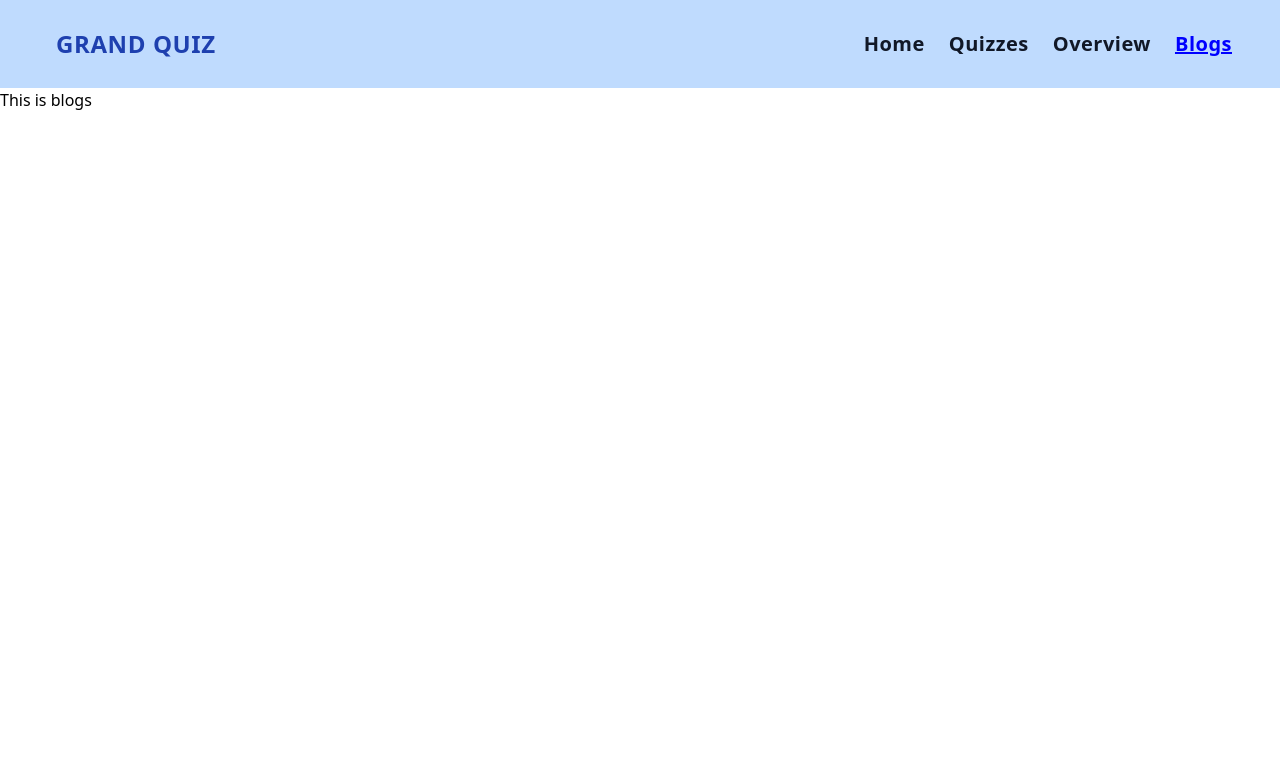
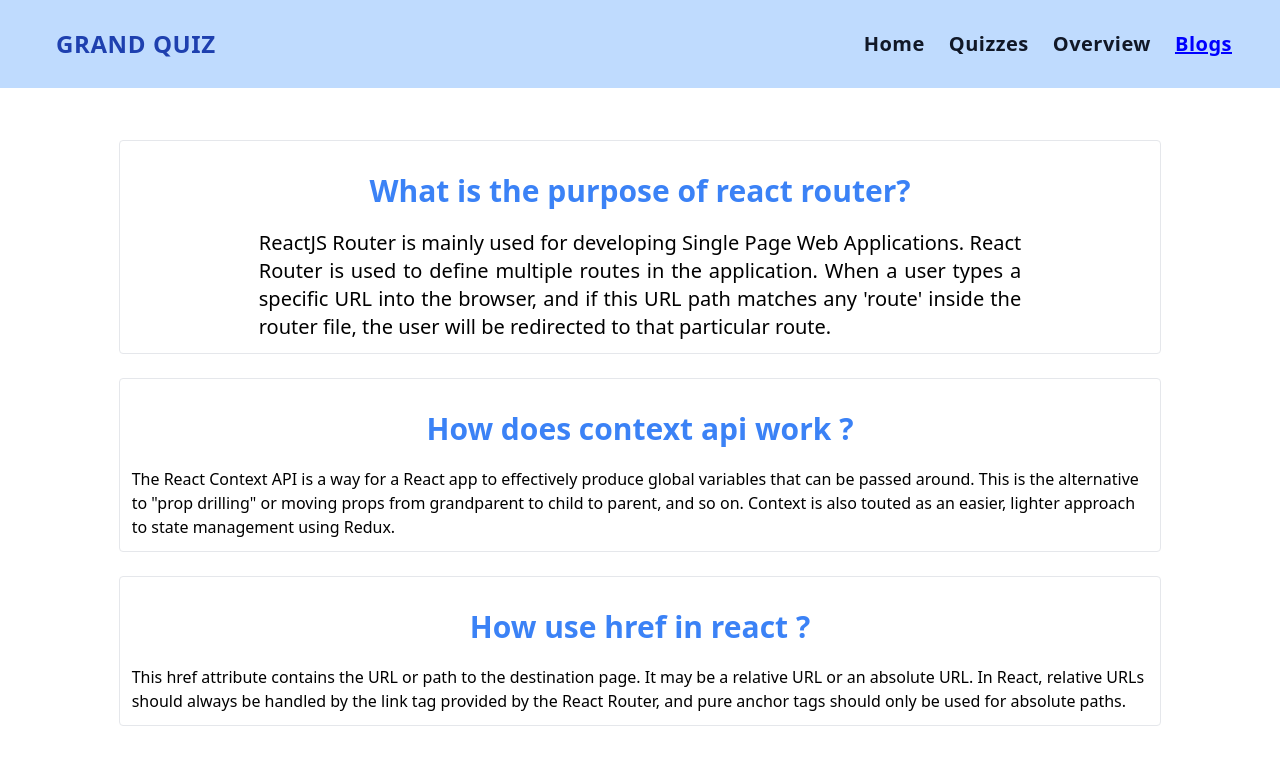
Before and after one commit to coder-sadhin/quiz-site, a React (Create React App) app: page /blogs in a window 1280 px wide. Shown: the top 764 px of the page. Built offline with nearby package versions, Linux system fonts and the light colour scheme.

Commit message:
blog section almost ready

```diff
--- a/src/components/Blogs.jsx
+++ b/src/components/Blogs.jsx
@@ -2,8 +2,25 @@ import React from 'react';
 
 const Blogs = () => {
     return (
-        <div>
-            <h2>This is blogs</h2>
+        <div className='grid grid-cols-1 w-10/12 mx-auto mt-10'>
+            <div className='border rounded m-3 p-3'>
+                <h2 className='text-3xl text-blue-500 font-bold text-center my-5'>What is the purpose of react router?</h2>
+                <p className='text-xl text-justify md:w-9/12 mx-auto'>
+                    ReactJS Router is mainly used for developing Single Page Web Applications. React Router is used to define multiple routes in the application. When a user types a specific URL into the browser, and if this URL path matches any 'route' inside the router file, the user will be redirected to that particular route.
+                </p>
+            </div>
+            <div className='border rounded m-3 p-3'>
+                <h2 className='text-3xl text-blue-500 font-bold text-center my-5'>How does context api work ?</h2>
+                <p>
+                    The React Context API is a way for a React app to effectively produce global variables that can be passed around. This is the alternative to "prop drilling" or moving props from grandparent to child to parent, and so on. Context is also touted as an easier, lighter approach to state management using Redux.
+                </p>
+            </div>
+            <div className='border rounded m-3 p-3'>
+                <h2 className='text-3xl text-blue-500 font-bold text-center my-5'>How use href in react ?</h2>
+                <p>
+                    This href attribute contains the URL or path to the destination page. It may be a relative URL or an absolute URL. In React, relative URLs should always be handled by the link tag provided by the React Router, and pure anchor tags should only be used for absolute paths.
+                </p>
+            </div>
         </div>
     );
 };
--- a/src/components/QuizQustions.jsx
+++ b/src/components/QuizQustions.jsx
@@ -15,8 +15,8 @@ const QuizQustions = ({ quizQuestion, index, right, wrong }) => {
     }
 
     return (
-        <div className={`border rounded shadow-md shadow-slate-300 m-3 p-5  mx-auto w-10/12 ${areaDisabled}`}>
-            <EyeIcon onClick={() => handleToEyeIconClick(index, correctAnswer)} className="absolute h-6 w-6 text-blue-500" />
+        <div className={`border rounded shadow-md bg-blue-400 shadow-slate-300 m-3 p-5  mx-auto w-10/12 ${areaDisabled}`}>
+            <EyeIcon onClick={() => handleToEyeIconClick(index, correctAnswer)} className="absolute h-6 w-6 text-white" />
             <div className='text-center mb-4 text-3xl w-6/12 mx-auto'>
                 <h3><span className='text-green-600 font-bold'>Quiz {index + 1}:</span> {question}</h3>
             </div>
```
